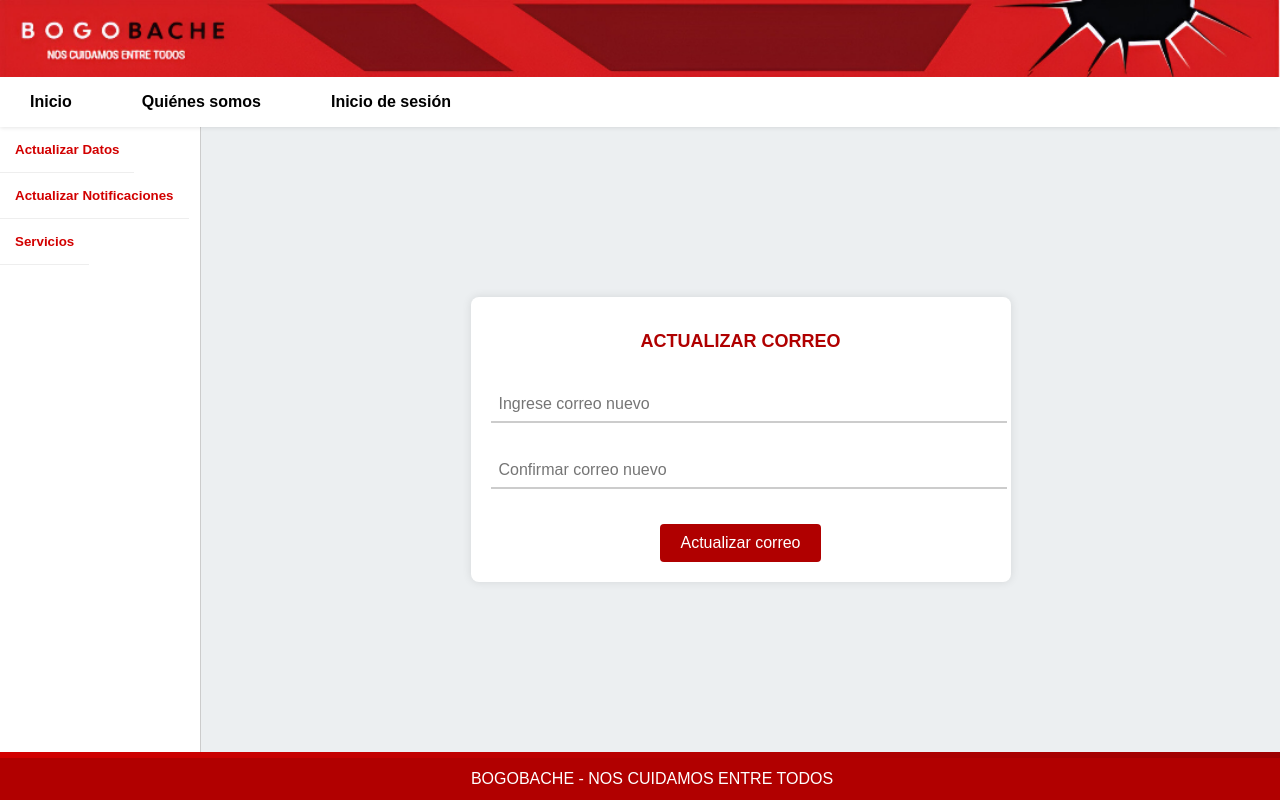
After one commit to jhseb/BOGOBACHE, a Django app: page /usuario/correo_usuario/ in a window 1280 px wide. The commit adds this page. Run offline with Django 5.2, Linux system fonts and the light colour scheme; some libraries are stand-ins or nearby versions.

Commit message:
tercero comit

```diff
--- /dev/null
+++ b/usuario/templates/usuario/actualizar_correo.html
@@ -0,0 +1,98 @@
+{% extends "usuario/base_configuracion.html" %}
+{% block titulo %}Usuarios{% endblock %}
+
+{% block contenido %}
+
+<style>
+    .contenedor-actualizar {
+        max-width: 500px;
+        margin: 30px auto;
+        background-color: white;
+        border-radius: 8px;
+        padding: 20px;
+        box-shadow: 0 0 10px rgba(0,0,0,0.1);
+        text-align: center;
+    }
+
+    .contenedor-actualizar h2 {
+        color: #b00000;
+        font-weight: bold;
+        margin-bottom: 20px;
+        font-size: 18px;
+    }
+
+    .input-correo {
+        width: 100%;
+        margin: 15px 0;
+        border: none;
+        border-bottom: 2px solid #ccc;
+        padding: 8px;
+        font-size: 16px;
+        outline: none;
+        transition: border-color 0.3s ease;
+        background-color: transparent;
+    }
+
+    .input-correo:focus {
+        border-bottom: 2px solid #b00000;
+    }
+
+    .btn-actualizar {
+        background-color: #b00000;
+        color: white;
+        border: none;
+        padding: 10px 20px;
+        font-size: 16px;
+        border-radius: 4px;
+        cursor: pointer;
+        margin-top: 20px;
+    }
+
+    .btn-actualizar:hover {
+        background-color: #8a0000;
+    }
+
+    .alerta {
+        background-color: #d4edda;
+        color: #155724;
+        padding: 10px;
+        border: 1px solid #c3e6cb;
+        border-radius: 4px;
+        margin-top: 20px;
+        font-weight: bold;
+    }
+
+    .alerta-error {
+        background-color: #f8d7da;
+        color: #721c24;
+        padding: 10px;
+        border: 1px solid #f5c6cb;
+        border-radius: 4px;
+        margin-top: 20px;
+        font-weight: bold;
+    }
+</style>
+
+<div class="contenedor-actualizar">
+    <h2>ACTUALIZAR CORREO</h2>
+    <form method="POST" action="{% url 'actualizar_correo' %}">
+        {% csrf_token %}
+        <input type="email" name="nuevo_correo" placeholder="Ingrese correo nuevo"
+               value="{{ correo_actual }}" required class="input-correo">
+
+        <input type="email" name="nuevo_correo2" placeholder="Confirmar correo nuevo"
+               required class="input-correo">
+
+        <button type="submit" class="btn-actualizar">Actualizar correo</button>
+    </form>
+
+    {% if mensaje %}
+        <div class="alerta">{{ mensaje }}</div>
+    {% endif %}
+
+    {% if error %}
+        <div class="alerta-error">{{ error }}</div>
+    {% endif %}
+</div>
+
+{% endblock %}
--- a/usuario/templates/usuario/configuracion.html
+++ b/usuario/templates/usuario/configuracion.html
@@ -46,7 +46,7 @@
 <div class="panel-admin">
   <h2>Opciones de usuario</h2>
   <ul>
-    <li><a href="{% url 'configuracion_usuario' %}">Actualizar Correo</a></li>
+    <li><a href="{% url 'actualizar_correo' %}">Actualizar Correo</a></li>
     <li><a href="{% url 'configuracion_usuario' %}">Actualizar Contraseña</a></li>
     <li><a href="{% url 'configuracion_usuario' %}">Actualizar Datos Personales</a></li>
   </ul>
--- a/usuario/urls.py
+++ b/usuario/urls.py
@@ -16,6 +16,9 @@ urlpatterns = [
     path('usuario/mostrar/',views.usuario_view, name='usuario'),
     path('usuario/editar//<int:id>',views.editar_usuario, name='editar_usuario'),
     path('usuario/principal/',views.principal_usuario, name='principal_usuario'),
+    path('usuario/correo_usuario/',views.actualizar_correo, name='actualizar_correo'),
+
+
 
     path('signup/',views.signup,name='signup'),
     path('logout/',views.signout,name='logout'),
--- a/usuario/views.py
+++ b/usuario/views.py
@@ -8,6 +8,9 @@ from django.db import IntegrityError
 from django.contrib.auth.models import Group
 from django.contrib.auth import login,logout, authenticate
 from django.http import HttpResponse, JsonResponse
+from django.http import HttpResponseRedirect
+from django.urls import reverse
+
 # Create your views here.
 def index(request):
     #return HttpResponse("HOLA")
@@ -258,3 +261,47 @@ def opciones_bache_usuario(request):
 def consultar_reportes(request):
     title = 'PÁGINA'
     return render(request, 'reportes/consultar_reportes.html', {'title': title})
+
+from django.urls import reverse
+from django.http import HttpResponseRedirect
+
+from django.urls import reverse
+from django.shortcuts import redirect
+
+def actualizar_correo(request):
+    title = 'PÁGINA'
+    usuario = obtener_usuario(request)
+
+    if request.method == 'POST':
+        nuevo_correo = request.POST.get('nuevo_correo')
+        nuevo_correo2 = request.POST.get('nuevo_correo2')
+
+        if nuevo_correo and nuevo_correo2 and nuevo_correo == nuevo_correo2:
+            if usuario:
+                usuario.email = nuevo_correo
+                usuario.save()
+                # Redirige con el parámetro GET (para mostrar la alerta)
+                return redirect(reverse('actualizar_correo') + '?actualizado=1')
+            else:
+                return render(request, 'usuario/actualizar_correo.html', {
+                    'error': 'Usuario no encontrado',
+                    'correo_actual': '',
+                    'title': title
+                })
+        else:
+            return render(request, 'usuario/actualizar_correo.html', {
+                'error': 'Los correos no coinciden',
+                'correo_actual': usuario.email if usuario else '',
+                'title': title
+            })
+
+    # Si es GET y se actualizó correctamente, muestra el mensaje
+    mensaje = None
+    if request.GET.get('actualizado') == '1':
+        mensaje = 'Correo actualizado correctamente.'
+
+    return render(request, 'usuario/actualizar_correo.html', {
+        'title': title,
+        'correo_actual': usuario.email if usuario else '',
+        'mensaje': mensaje
+    })
```
Also changed, not shown: images/bache_imagen_IggWHhI.jpg (added), usuario/templates/usuario/actualizar correo.html (deleted).
